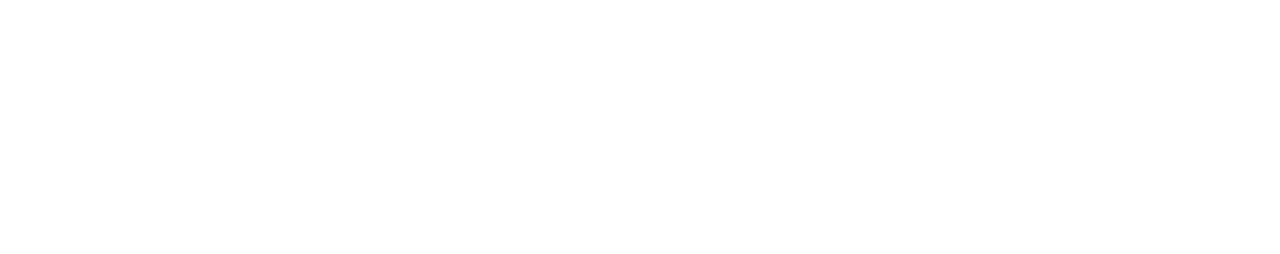
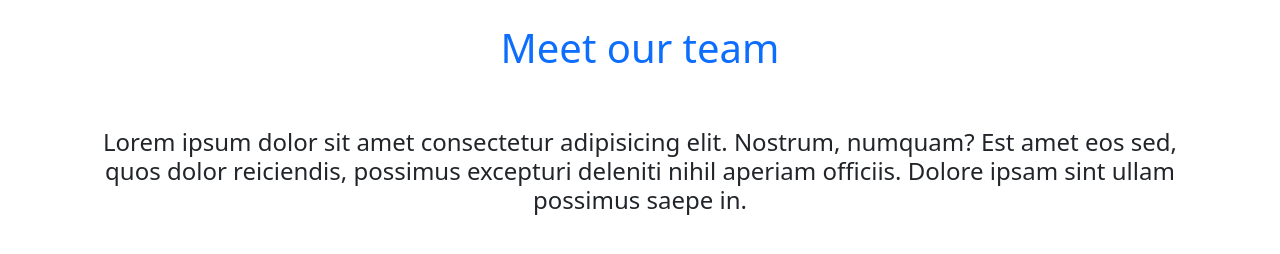
Before and after one commit to LucaCiani/js-our-team, a plain HTML site: page index.html in a window 1280 px wide. Drawn offline with nearby package versions, Linux system fonts and the light colour scheme.

Commit message:
add html

```diff
--- a/index.html
+++ b/index.html
@@ -15,7 +15,25 @@
         />
     </head>
     <body>
-        <main></main>
+        <div class="container">
+            <header>
+                <div class="text-center">
+                    <h1 class="text-primary py-4">Meet our team</h1>
+                    <p class="h4 py-4">
+                        Lorem ipsum dolor sit amet consectetur adipisicing elit.
+                        Nostrum, numquam? Est amet eos sed, quos dolor
+                        reiciendis, possimus excepturi deleniti nihil aperiam
+                        officiis. Dolore ipsam sint ullam possimus saepe in.
+                    </p>
+                </div>
+            </header>
+            <main>
+                <div
+                    class="row row-cols-sm-1 row-cols-md-2 row-cols-lg-3"
+                    id="team-contacts"
+                ></div>
+            </main>
+        </div>
 
         <!-- SCRIPT BOOTSTRAP -->
         <script
```
